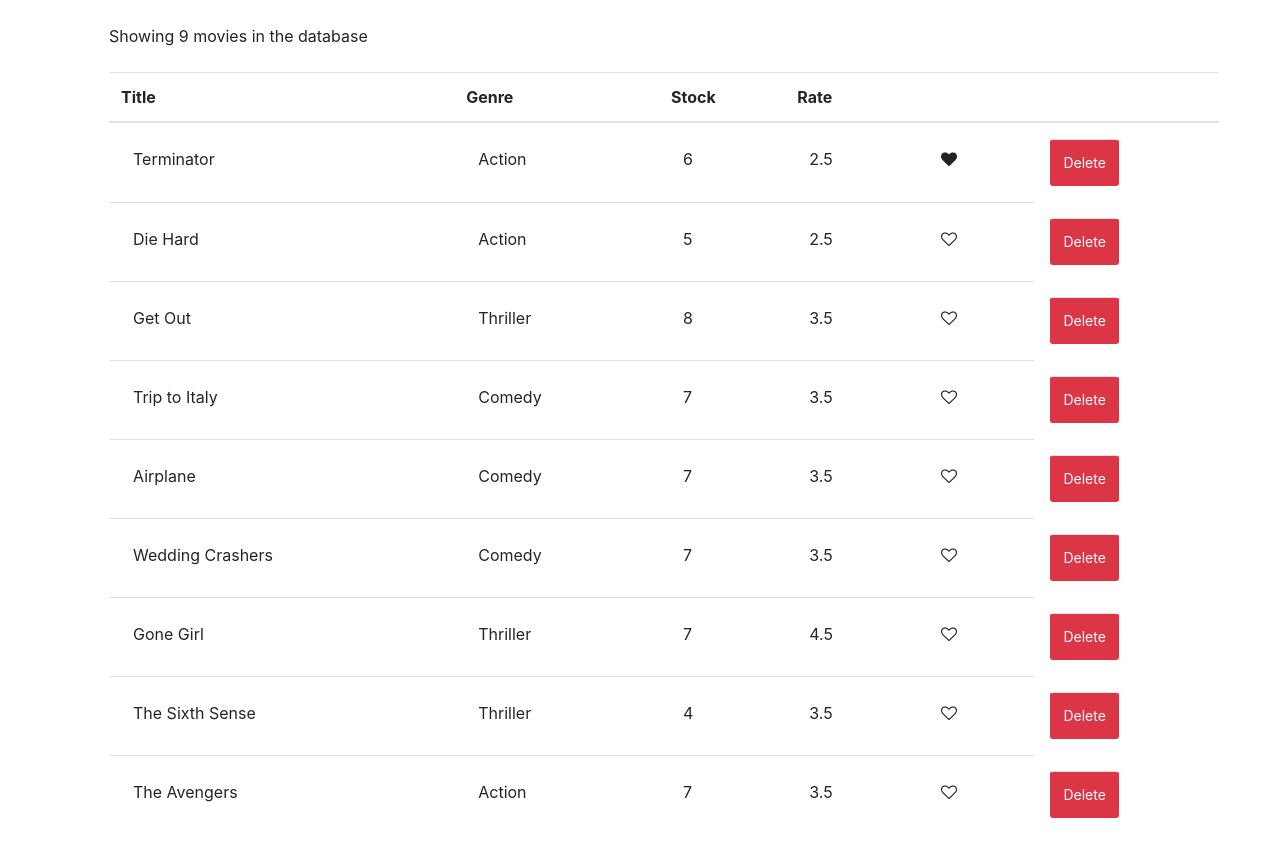
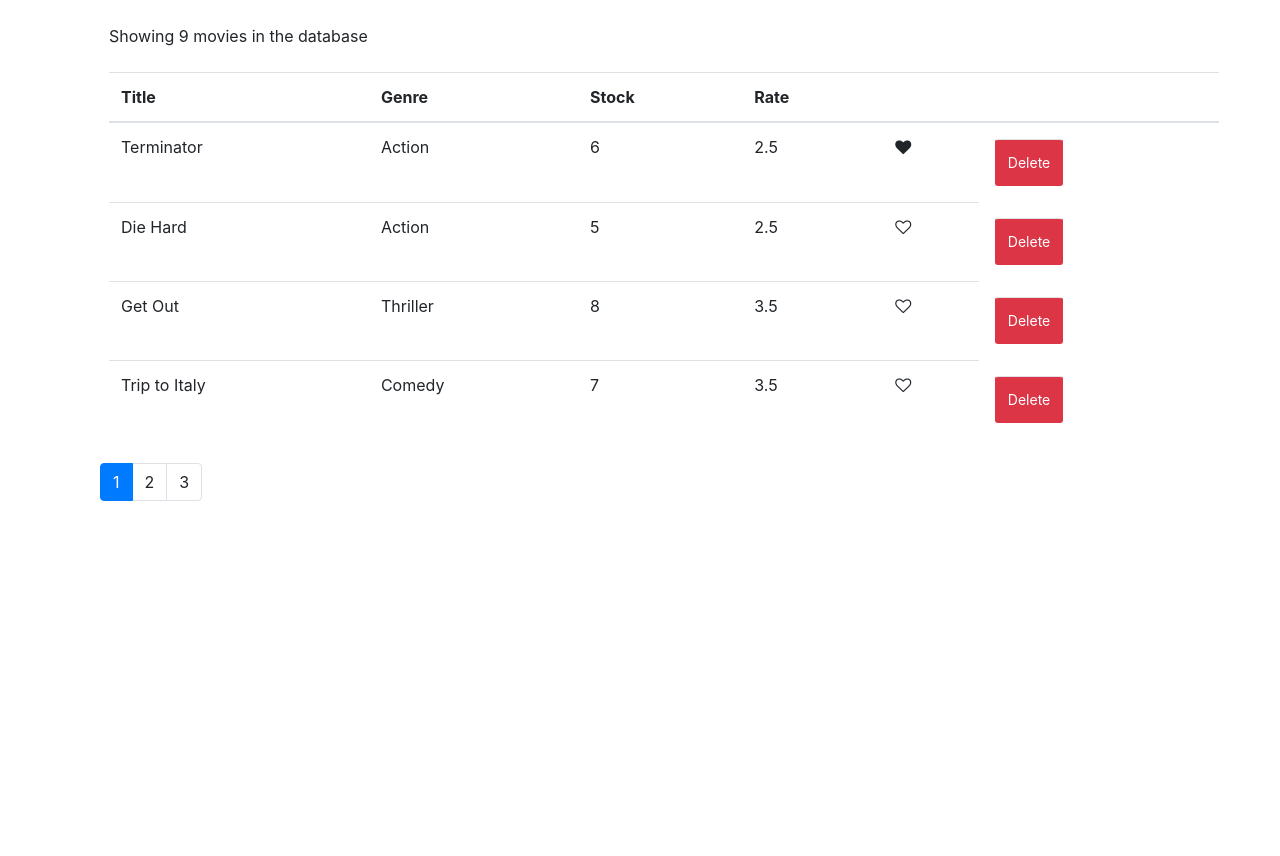
Before and after one commit to mayanksh99/react-app-2, a React (Create React App) app: page / in a window 1280 px wide. After the commit the page ends 800 px from the top, so only its background shows below. Built offline with nearby package versions, Linux system fonts and the light colour scheme.

Commit message:
pagination added

```diff
--- a/package.json
+++ b/package.json
@@ -3,8 +3,9 @@
   "version": "0.1.0",
   "private": true,
   "dependencies": {
-    "bootstrap": "^4.1.1",
+    "bootstrap": "^4.3.1",
     "font-awesome": "^4.7.0",
+    "lodash": "^4.17.15",
     "react": "^16.9.0",
     "react-dom": "^16.9.0",
     "react-scripts": "3.1.1"
--- /dev/null
+++ b/src/components/common/pagination.jsx
@@ -0,0 +1,27 @@
+import React from "react";
+import _ from "lodash";
+
+const Pagination = props => {
+  const { itemsCount, pageSize, currentPage, onPageChange } = props;
+  const pagesCount = Math.ceil(itemsCount / pageSize);
+  if (pagesCount === 1) return null;
+  const pages = _.range(1, pagesCount + 1);
+  return (
+    <nav aria-label="Page navigation example">
+      <ul className="pagination">
+        {pages.map(page => (
+          <li
+            key={page}
+            className={page === currentPage ? "page-item active" : "page-item"}
+          >
+            <a className="page-link" onClick={() => onPageChange(page)}>
+              {page}
+            </a>
+          </li>
+        ))}
+      </ul>
+    </nav>
+  );
+};
+
+export default Pagination;
--- a/src/components/movies.jsx
+++ b/src/components/movies.jsx
@@ -1,15 +1,23 @@
 import React, { Component } from "react";
 import Like from "./common/like";
 import { getMovies } from "../services/fakeMovieService";
+import Pagination from "./common/pagination";
+import { paginate } from "../utils/paginate";
 
 class Movies extends Component {
   state = {
-    movies: getMovies()
+    movies: getMovies(),
+    currentPage: 1,
+    pageSize: 4
   };
 
   deleteMovies = movie => {
     const movies = this.state.movies.filter(m => m._id !== movie._id);
     this.setState({ movies: movies });
+  };
+
+  pageChange = page => {
+    this.setState({ currentPage: page });
   };
 
   handleLike = movie => {
@@ -21,32 +29,35 @@
   };
 
   render() {
-    if (this.state.movies.length === 0)
-      return <p>There is no movies in the database</p>;
+    let count = this.state.movies.length;
+    const { pageSize, currentPage, movies: allmovies } = this.state;
+
+    if (count === 0) return <p>There is no movies in the database</p>;
+
+    const movies = paginate(allmovies, currentPage, pageSize);
+
     return (
       <React.Fragment>
-        <p className="m-4">
-          Showing {this.state.movies.length} movies in the database
-        </p>
+        <p className="m-4">Showing {count} movies in the database</p>
         <table className="table m-4">
           <thead>
             <tr>
-              <th scope="col">Title</th>
-              <th scope="col">Genre</th>
-              <th scope="col">Stock</th>
-              <th scope="col">Rate</th>
+              <th>Title</th>
+              <th>Genre</th>
+              <th>Stock</th>
+              <th>Rate</th>
               <th></th>
               <th></th>
             </tr>
           </thead>
           <tbody>
-            {this.state.movies.map(movie => (
+            {movies.map(movie => (
               <tr key={movie._id}>
-                <td className="p-4">{movie.title}</td>
-                <td className="p-4">{movie.genre.name}</td>
-                <td className="p-4">{movie.numberInStock}</td>
-                <td className="p-4">{movie.dailyRentalRate}</td>
-                <td className="p-4">
+                <td>{movie.title}</td>
+                <td>{movie.genre.name}</td>
+                <td>{movie.numberInStock}</td>
+                <td>{movie.dailyRentalRate}</td>
+                <td>
                   <Like
                     liked={movie.liked}
                     onClick={() => this.handleLike(movie)}
@@ -62,6 +73,14 @@
             ))}
           </tbody>
         </table>
+        <div className="container">
+          <Pagination
+            itemsCount={count}
+            pageSize={pageSize}
+            currentPage={currentPage}
+            onPageChange={this.pageChange}
+          />
+        </div>
       </React.Fragment>
     );
   }
--- /dev/null
+++ b/src/utils/paginate.js
@@ -0,0 +1,9 @@
+import _ from "lodash";
+
+export function paginate(items, pageNumber, pageSize) {
+  const startIndex = (pageNumber - 1) * pageSize;
+  return _(items)
+    .slice(startIndex)
+    .take(pageSize)
+    .value();
+}
```
Also changed, not shown: 1 other file (tests, documents, lock files or other folders).
